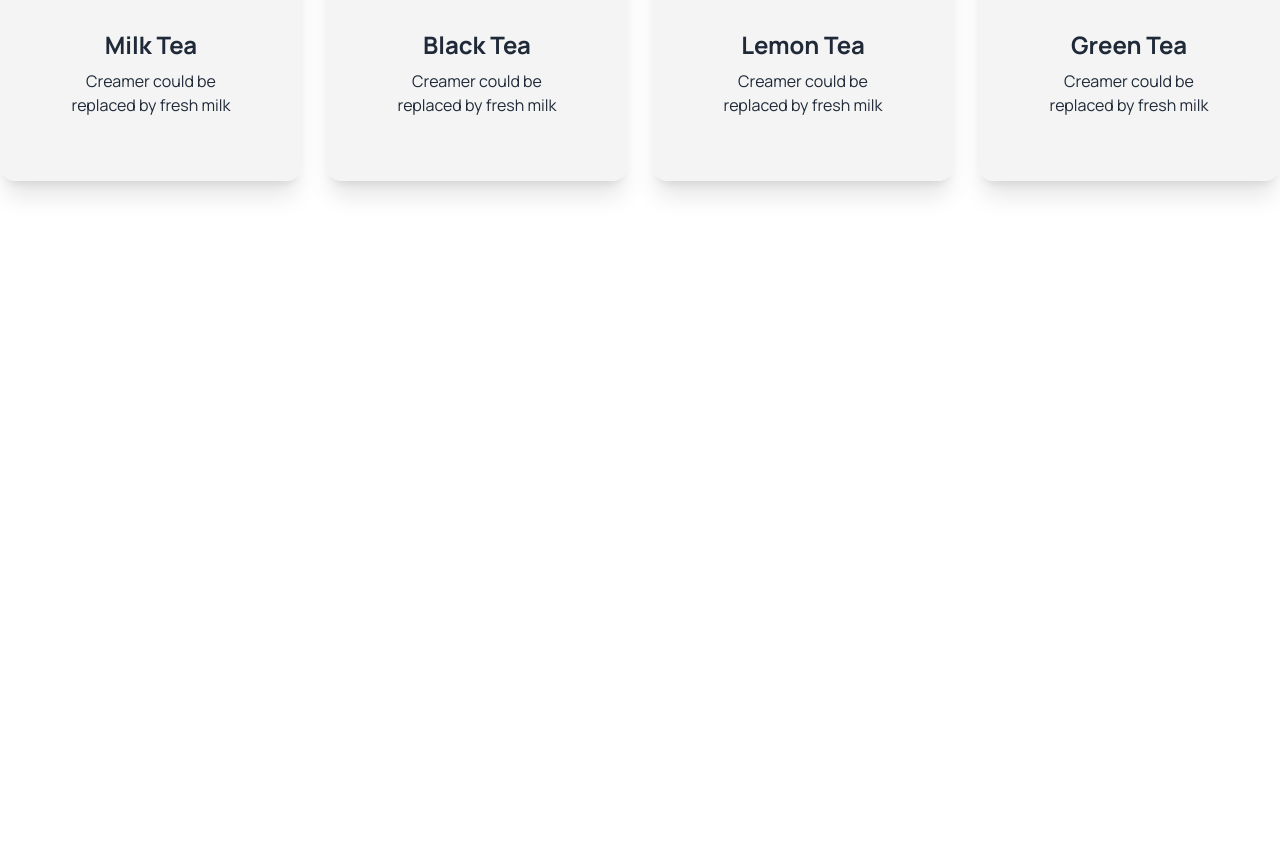
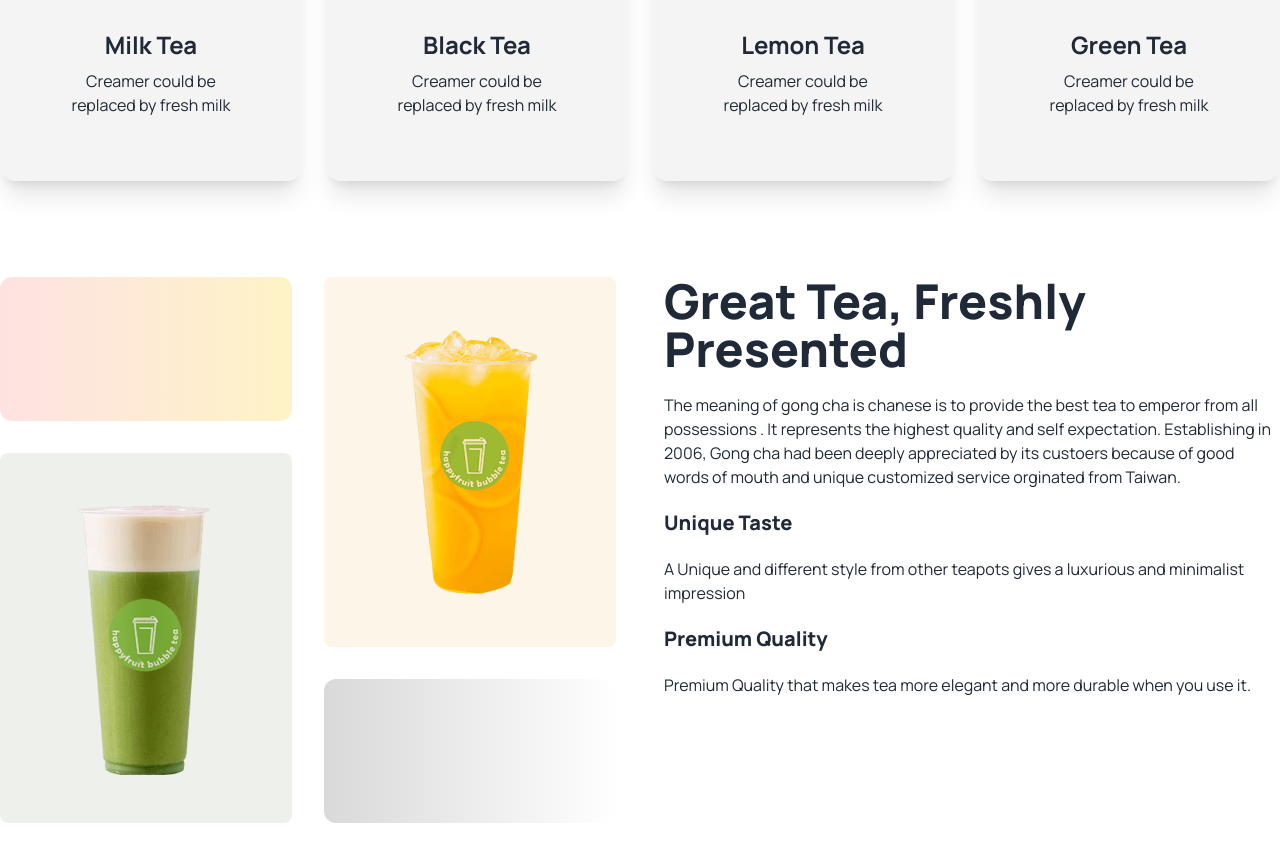
Before and after one commit to contactmizan/tea-house-daisyui-tailwind, a plain HTML site: page index.html in a window 1280 px wide. Shown: the part 876-1737 px from the top of the page. Before the commit the page ends 1153 px from the top, so only its background shows below. Drawn offline with nearby package versions, Linux system fonts and the light colour scheme.

Commit message:
created grid layout

```diff
--- a/index.html
+++ b/index.html
@@ -107,6 +107,29 @@
                 </div>
             </div>
         </section>
+        <!-- great tea fresh tea section -->
+        <section class="my-24 flex gap-12 flex-col lg:flex-row">
+            <div class="grid gap-8 grid-cols-1 md:grid-cols-2 flex-1">
+                <div class="rounded-xl bg-gradient-to-r from-red-100 to-amber-100 h-36"></div>
+                <div class="row-span-2 bg-[#E6A6231A] rounded-lg px-8 py-12 flex justify-center items-center"><img
+                        src="images/fresh-1.png" alt=""></div>
+                <div class="row-span-2 bg-[#5776391A] rounded-lg px-8 py-12 flex justify-center items-center"><img
+                        src="images/fresh-2.png" alt=""></div>
+                <div class="rounded-xl bg-gradient-to-r from-[#D9D9D9] to-[#FFFFFF] h-36"></div>
+
+            </div>
+            <div class="space-y-5 flex-1">
+                <h3 class="text-5xl font-extrabold">Great Tea, Freshly<br> Presented</h3>
+                <p>The meaning of gong cha is chanese is to provide the best tea to emperor from all possessions . It
+                    represents the highest quality and self expectation. Establishing in 2006, Gong cha had been deeply
+                    appreciated by its custoers because of good words of mouth and unique customized service orginated
+                    from Taiwan.</p>
+                <h4 class="text-xl font-extrabold">Unique Taste</h4>
+                <p>A Unique and different style from other teapots gives a luxurious and minimalist impression</p>
+                <h4 class="text-xl font-extrabold">Premium Quality</h4>
+                <p>Premium Quality that makes tea more elegant and more durable when you use it.</p>
+            </div>
+        </section>
 
     </main>
     <footer>
```
